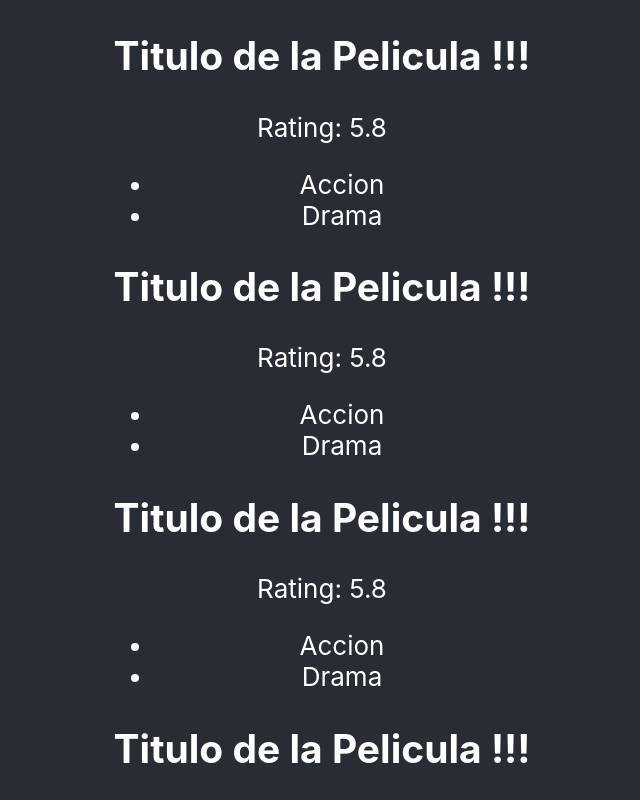
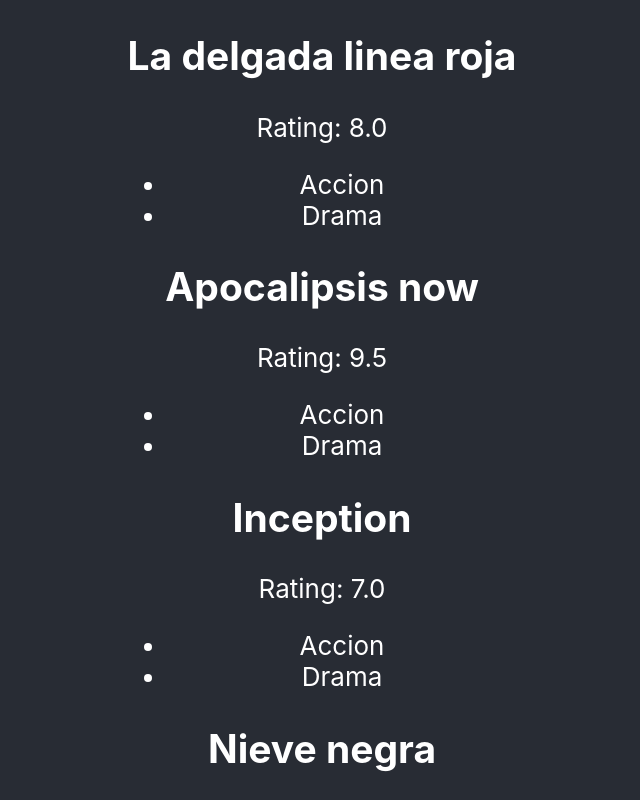
Before and after one commit to Mora-Dav/react-playground, a React (Create React App) app: page / in a window 1280 px wide. Shown: the top 800 px of the page, without its empty margins (318-958 px from the left). Built offline with nearby package versions, Linux system fonts and the light colour scheme.

Commit message:
Incorporando props

```diff
--- a/src/components/Pelicula.js
+++ b/src/components/Pelicula.js
@@ -1,14 +1,13 @@
 import React from 'react' ;
 
-function Pelicula() {
+function Pelicula(props) {
 
-    let rating = 5.8;
     let generos = ["Accion", "Drama"]
 
     return (
         <>
-            <h2>Titulo de la Pelicula !!!</h2>
-            <p>Rating: {rating} </p>
+            <h2>{props.titulo}</h2>
+            <p>Rating: {props.rating} </p>
             <ul>
                 {generos.map( genero => <li> {genero} </li>)}
             </ul>
--- a/src/components/TiraPeliculas.js
+++ b/src/components/TiraPeliculas.js
@@ -3,11 +3,10 @@
 function TiraPeliculas() {
     return (
         <div>
-            <Pelicula />
-            <Pelicula />
-            <Pelicula />
-            <Pelicula />
-            <Pelicula />
+            <Pelicula rating = '8.0' titulo= 'La delgada linea roja'/>
+            <Pelicula rating = '9.5' titulo = 'Apocalipsis now' />
+            <Pelicula rating = '7.0' titulo = 'Inception'/>
+            <Pelicula rating = '8.5' titulo = 'Nieve negra'/>
         </div>
     )
 }
```
